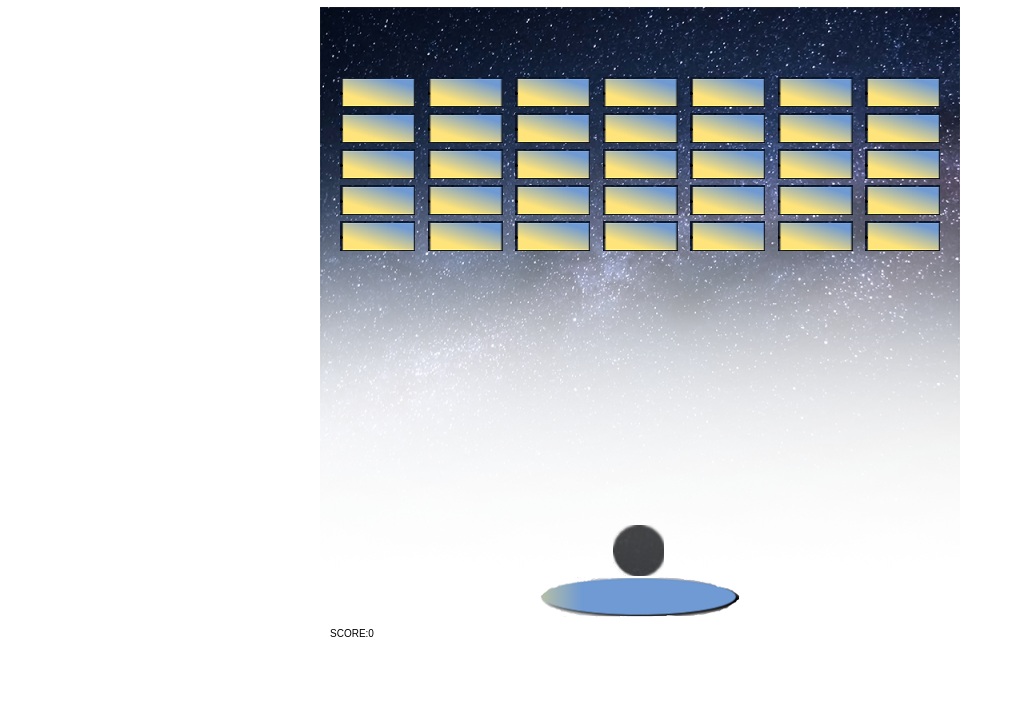
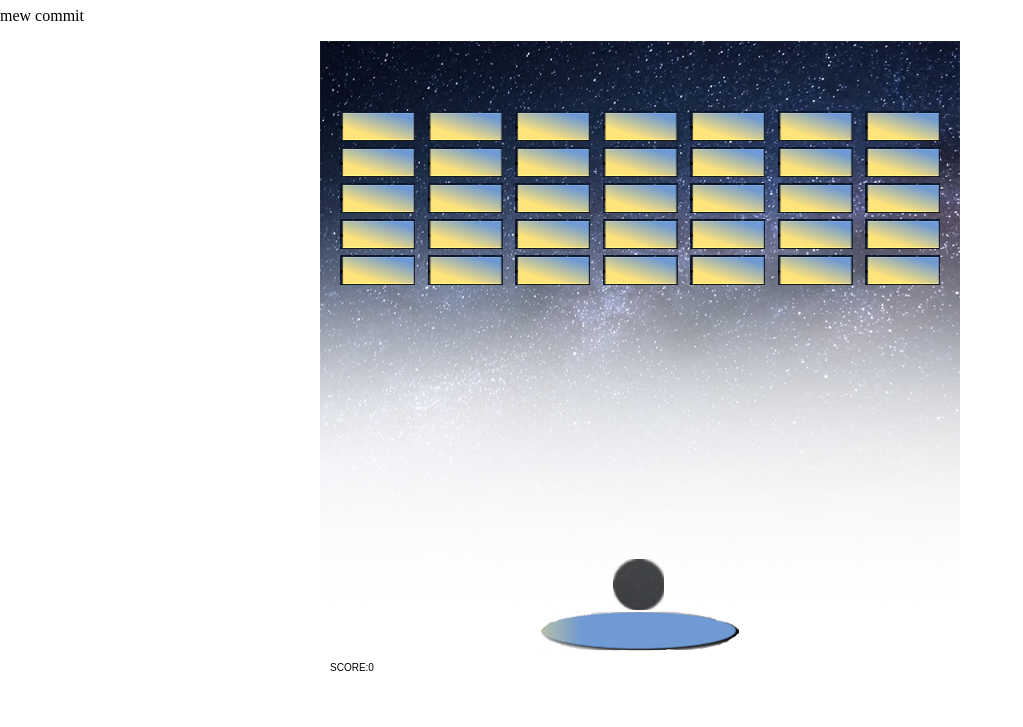
Before and after one commit to alina2012/Arcanoid, a plain HTML site: page index.html in a window 1280 px wide. Shown: the part 73-800 px from the top of the page, without its empty margins (0-1023 px from the left). Drawn offline with Linux system fonts and the light colour scheme.

Commit message:
second commit

```diff
--- a/index.html
+++ b/index.html
@@ -14,6 +14,7 @@
 </head>
 <body>
 	<h1>Git test 2.0</h1>
+	<p>mew commit</p>
 	<center>
 		<canvas id="mycanvas" width="640" height="640"></canvas>
 		<script src="game.js" type="text/javascript"></script>
```
